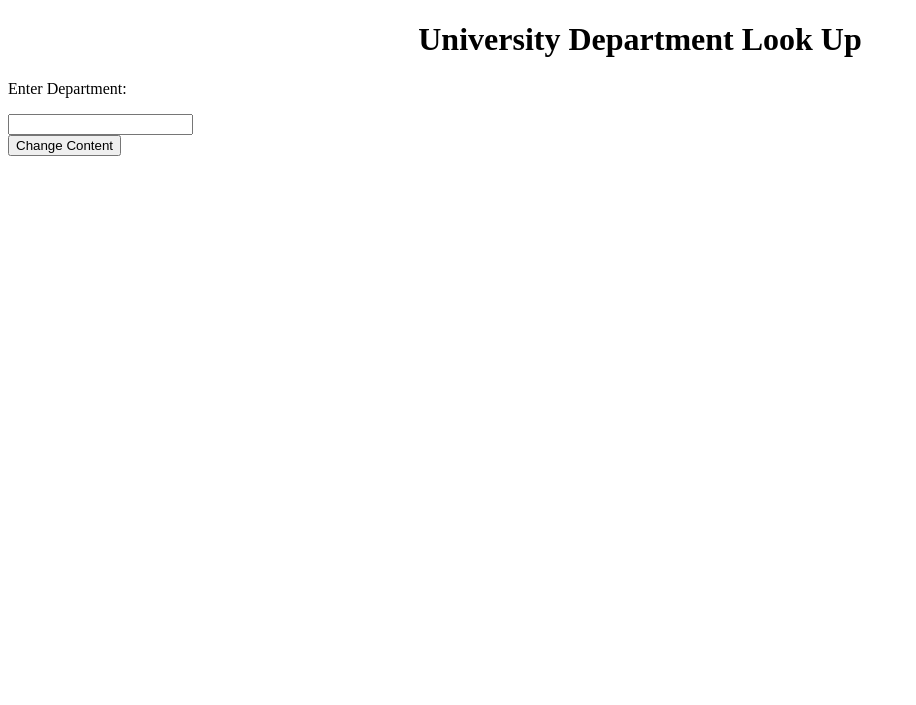
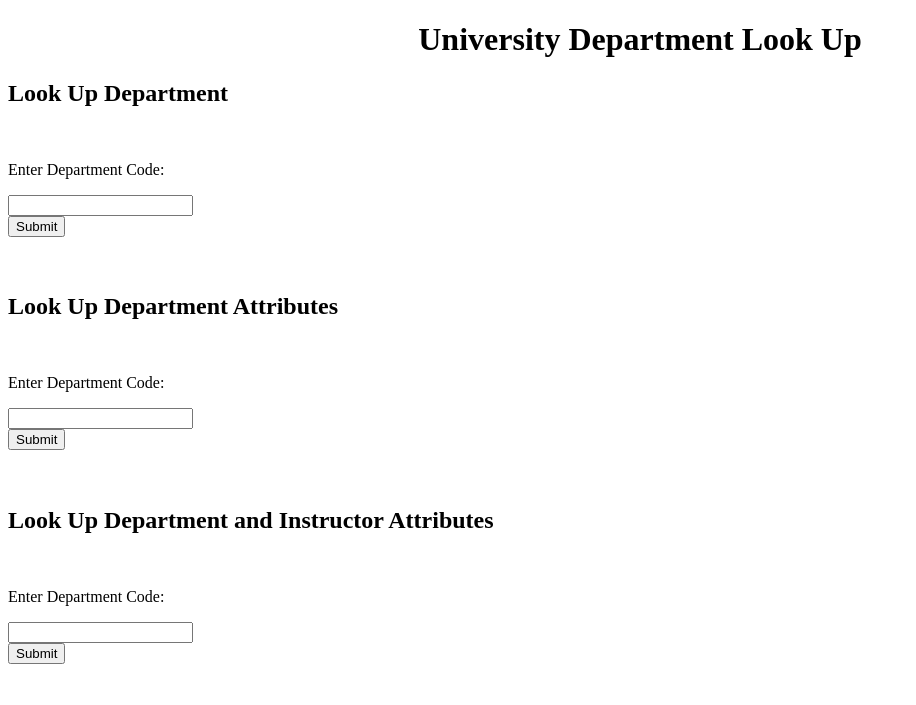
Before and after one commit to RMcalpin/universityclient, a website: page scripts/test.html in a window 1280 px wide. Shown: the whole page, without its empty margins (0-916 px from the left). Drawn offline with Linux system fonts and the light colour scheme.

Commit message:
gets working

```diff
--- a/scripts/client-call.js
+++ b/scripts/client-call.js
@@ -17,7 +17,7 @@ async function getData() {
 
         const json = await response.json();
         console.log(json);
-        var query = document.querySelector("h3");
+        var query = document.querySelector("#results1");
         if (query) {
             query.textContent = JSON.stringify(json, null, 2);
         } else {
@@ -39,3 +39,87 @@ async function getData() {
         }
     }
 }
+
+async function getDataAll() {
+    var deptget = document.querySelector("#deptAll").value;
+    const url = "http://localhost:3000/departments/All/";
+    var urlanddept = url + deptget;
+
+    try {
+        const response = await fetch(urlanddept, {
+            method: 'GET',
+            headers: {
+                "Content-Type": "application/json",
+            }
+        });
+
+        if (!response.ok) {
+            throw new Error(`Response status: ${response.status}`);
+        }
+
+        const json = await response.json();
+        console.log(json);
+        var query = document.querySelector("#results2");
+        if (query) {
+            query.textContent = JSON.stringify(json, null, 2);
+        } else {
+            console.error("Element not found");
+        }
+    } catch (error) {
+        if (error.message.includes('Network response was not ok')) {
+
+        switch (error.message.split(': ')[1]) {
+            case '0':
+                console.error('Request failed. Possible network issue.');
+                break;
+            case '404':
+                console.error('Resource not found.');
+                break;
+        }
+        } else {
+            console.error('Error:', error);
+        }
+    }
+}
+
+async function getDataDepartmentInstructor() {
+    var deptget = document.querySelector("#deptInst").value;
+    const url = "http://localhost:3000/departments/department_instructor/";
+    var urlanddept = url + deptget;
+
+    try {
+        const response = await fetch(urlanddept, {
+            method: 'GET',
+            headers: {
+                "Content-Type": "application/json",
+            }
+        });
+
+        if (!response.ok) {
+            throw new Error(`Response status: ${response.status}`);
+        }
+
+        const json = await response.json();
+        console.log(json);
+        var query = document.querySelector("#results3");
+        if (query) {
+            query.textContent = JSON.stringify(json, null, 2);
+        } else {
+            console.error("Element not found");
+        }
+    } catch (error) {
+        if (error.message.includes('Network response was not ok')) {
+
+        switch (error.message.split(': ')[1]) {
+            case '0':
+                console.error('Request failed. Possible network issue.');
+                break;
+            case '404':
+                console.error('Resource not found.');
+                break;
+        }
+        } else {
+            console.error('Error:', error);
+        }
+    }
+}
--- a/scripts/test.html
+++ b/scripts/test.html
@@ -4,10 +4,27 @@
     <h1 style="text-align:center;">University Department Look Up</h1>
 
     <div>
-      <p>Enter Department: </p>
+      <h2>Look Up Department</h2><br>
+      <p>Enter Department Code: </p>
       <input type="text" id="dept"></input><br>
-      <button type="button" onclick="getData()">Change Content</button>
-      <h3></h3>
+      <button type="button" onclick="getData()">Submit</button>
+      <h3 id="results1"></h3><br>
+    </div>
+
+    <div>
+      <h2>Look Up Department Attributes</h2><br>
+      <p>Enter Department Code: </p>
+      <input type="text" id="deptAll"></input><br>
+      <button type="button" onclick="getDataAll()">Submit</button>
+      <h3 id="results2"></h3><br>
+    </div>
+
+    <div>
+      <h2>Look Up Department and Instructor Attributes</h2><br>
+      <p>Enter Department Code: </p>
+      <input type="text" id="deptInst"></input><br>
+      <button type="button" onclick="getDataDepartmentInstructor()">Submit</button>
+      <h3 id="results3"></h3><br>
     </div>
 
     <script src="client-call.js"></script>
```
